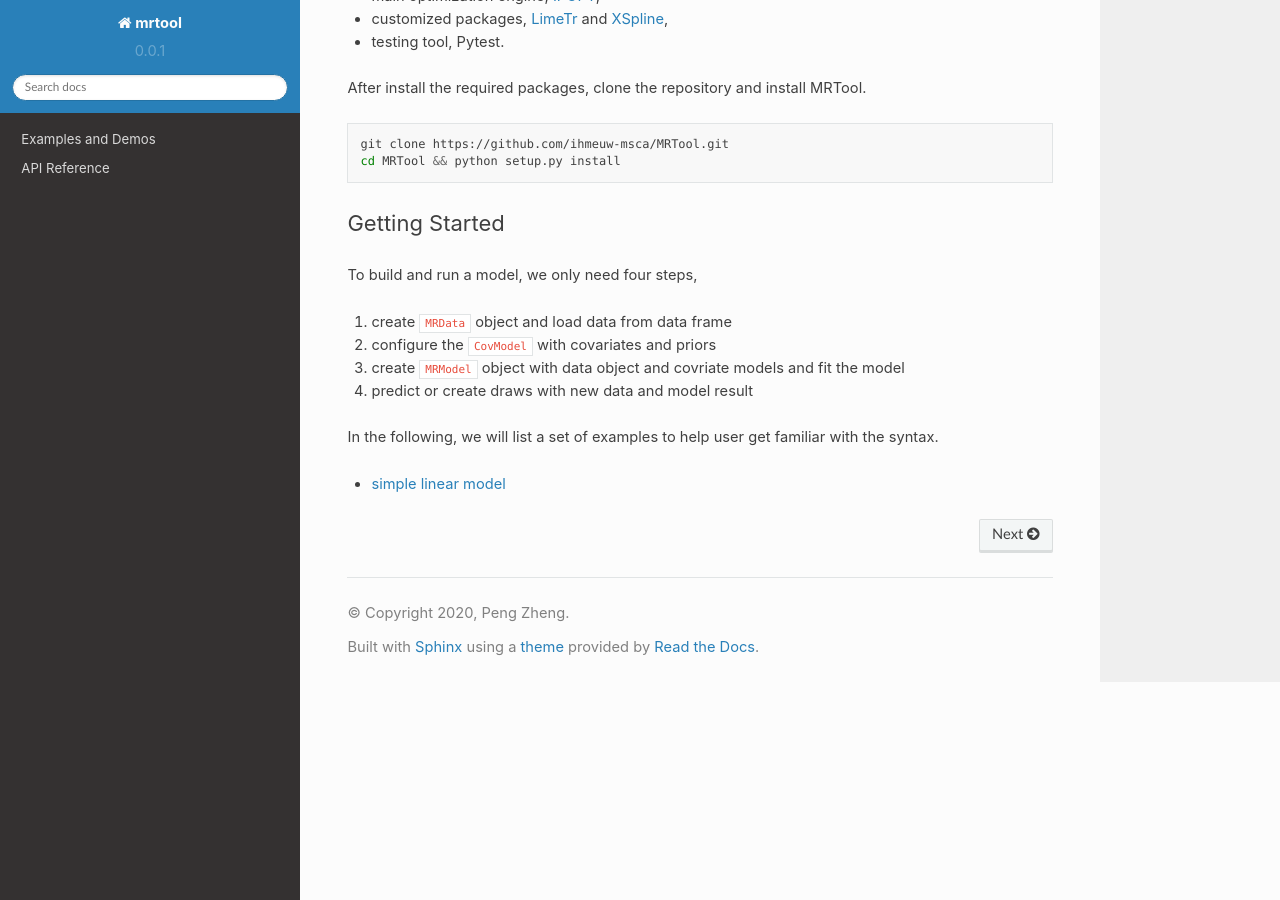
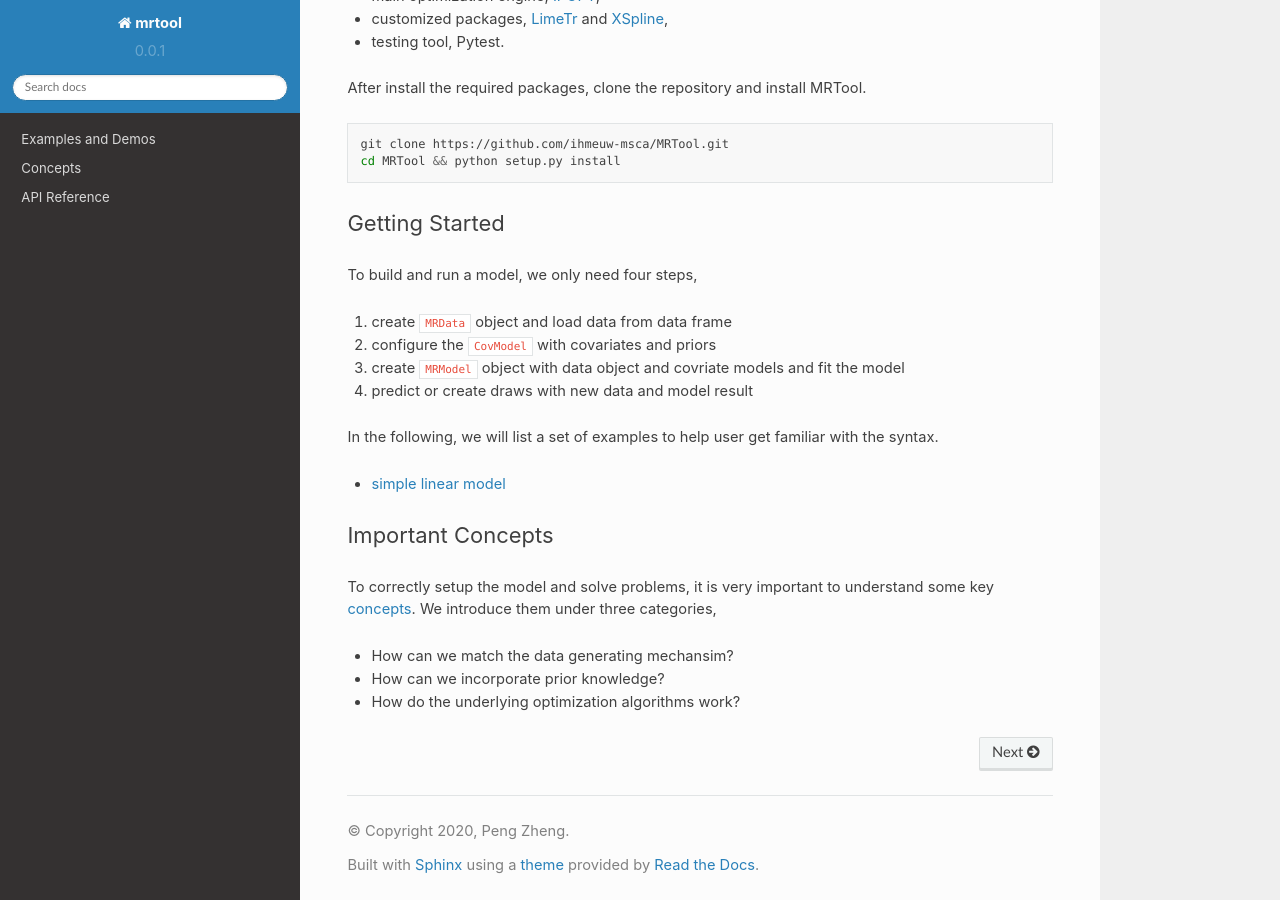
Before and after one commit to ihmeuw-msca/mrtool, a Sphinx documentation site: the page built from docs/source/index.rst, in a window 1280 px wide and 900 px high, scrolled down 604 px. Built offline with Sphinx 7.4.7 and the Read the Docs theme 2.0.0, drawn with Linux system fonts in a browser that asks for light colours.

Commit message:
add concepts documentation and add range exposure.

```diff
--- /dev/null
+++ b/docs/source/concepts/optimization/index.rst
@@ -0,0 +1,5 @@
+.. _optimization:
+
+============
+Optimization
+============
--- /dev/null
+++ b/docs/source/concepts/priors/index.rst
@@ -0,0 +1,5 @@
+.. _priors:
+
+======
+Priors
+======
--- a/docs/source/index.rst
+++ b/docs/source/index.rst
@@ -51,10 +51,22 @@ the syntax.
 * :ref:`simple linear model <example_linear>`
 
 
+Important Concepts
+------------------
+
+To correctly setup the model and solve problems,
+it is very important to understand some key :ref:`concepts <concepts>`.
+We introduce them under three categories,
+
+* How can we match the data generating mechansim?
+* How can we incorporate prior knowledge?
+* How do the underlying optimization algorithms work?
+
 
 .. toctree::
    :maxdepth: 2
    :hidden:
 
    examples/index
+   concepts/index
    api_reference/index
```
Also changed, not shown: docs/source/concepts/data_gen/index.rst (added, +16 -0 lines), docs/source/concepts/data_gen/range_exposure.rst (added, +40 -0 lines), docs/source/concepts/index.rst (added, +18 -0 lines).
